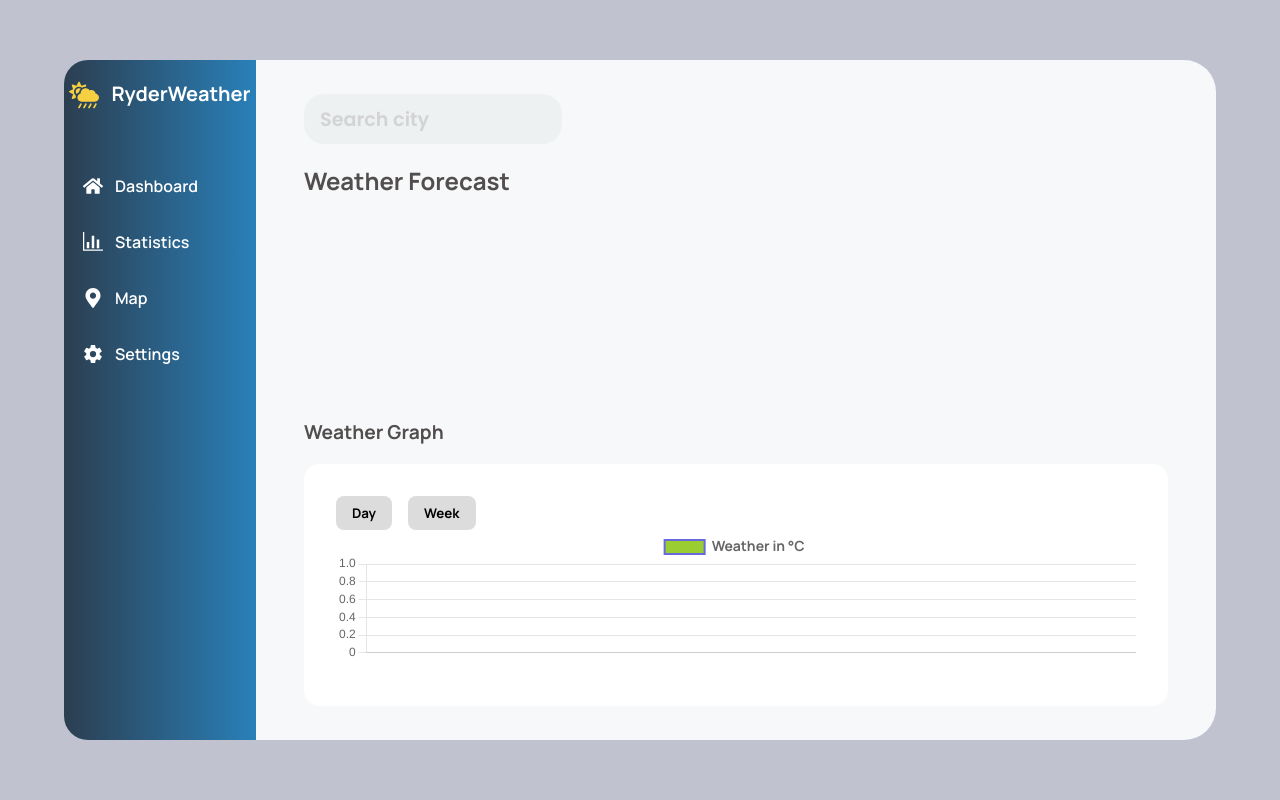
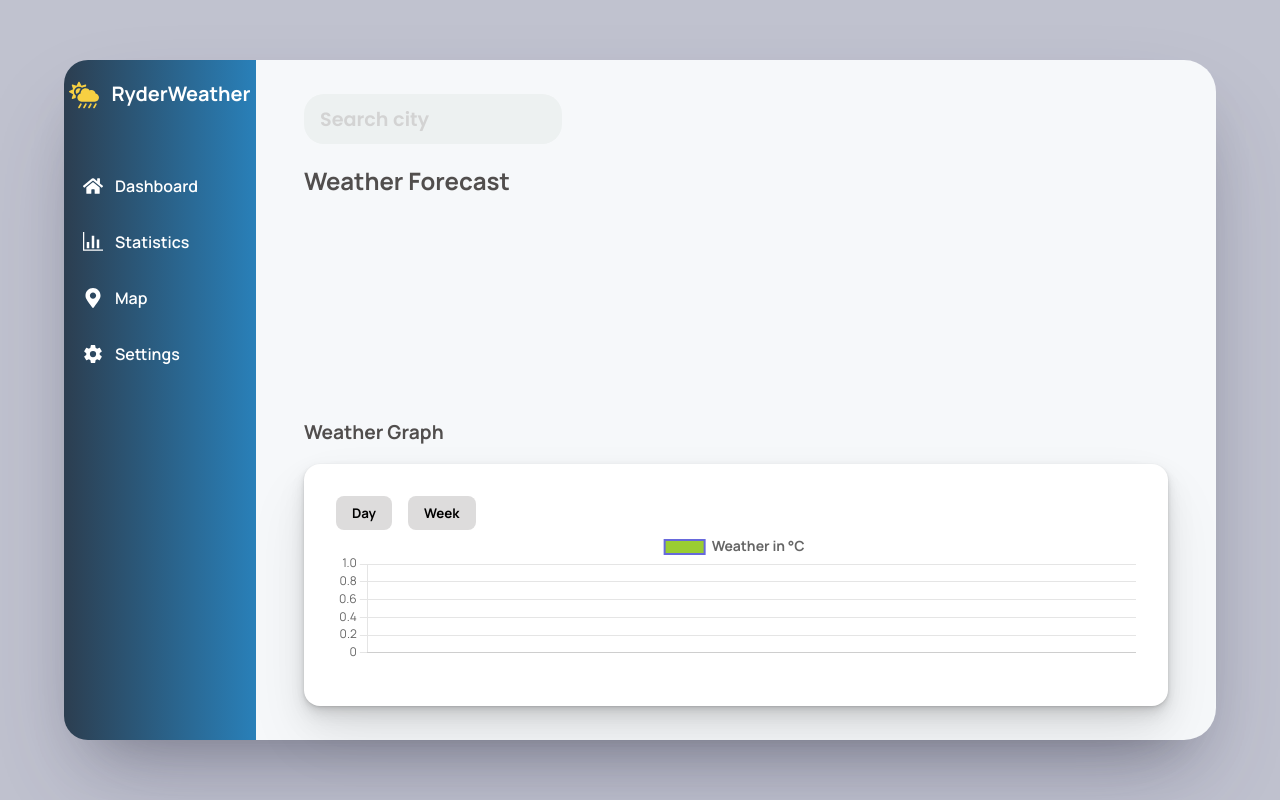
Before and after one commit to sumeetmohite/weather, a React (Create React App) app: page / in a window 1280 px wide. Built offline with nearby package versions, Linux system fonts and the light colour scheme.

Commit message:
changed font and shadow

```diff
--- a/src/App.css
+++ b/src/App.css
@@ -24,6 +24,8 @@ body,
   width: 90%;
   border-radius: 2rem;
   background: #f6f8fa;
+  box-shadow: rgba(50, 50, 93, 0.25) 0px 50px 100px -20px,
+    rgba(0, 0, 0, 0.3) 0px 30px 60px -30px;
 }
 
 ::placeholder {
@@ -117,6 +119,9 @@ body,
   height: 100%;
   border-radius: 1rem;
   padding: 2rem;
+  box-shadow: rgba(0, 0, 0, 0.07) 0px 1px 2px, rgba(0, 0, 0, 0.07) 0px 2px 4px,
+    rgba(0, 0, 0, 0.07) 0px 4px 8px, rgba(0, 0, 0, 0.07) 0px 8px 16px,
+    rgba(0, 0, 0, 0.07) 0px 16px 32px, rgba(0, 0, 0, 0.07) 0px 32px 64px;
 }
 #graph-buttons {
   display: flex;
--- a/src/components/Chart/LineChart.js
+++ b/src/components/Chart/LineChart.js
@@ -1,5 +1,7 @@
 import React from 'react';
-import { Line } from 'react-chartjs-2';
+import { Line, defaults } from 'react-chartjs-2';
+
+defaults.font.family = 'Manrope';
 
 const LineChart = ({data,options}) => (
   <>
--- a/src/components/ThirdRow/ThirdRow.js
+++ b/src/components/ThirdRow/ThirdRow.js
@@ -25,19 +25,9 @@ const ThirdRow = ({weather}) => {
         {
           ticks: {
             beginAtZero: true,
-            font: {
-              family:'Manrope'
-            }
           },
         },
       ],
-    },
-    xAxes:{
-      ticks:{
-        font:{
-          family:'Manrope'
-        }
-      }
     },
     elements:{
       point:{
@@ -51,20 +41,10 @@ const ThirdRow = ({weather}) => {
                     // This more specific font property overrides the global property
                     font: {
                         size: 14,
-                        family: 'Manrope',
                         weight: 'bold'
                     }
                 }
             },
-            tooltip:{
-              bodyFont:{
-                family:'Manrope'
-              },
-              titleFont:{
-                family:'Manrope'
-              }
-            },
-
         },
         height:400,
         responsive: true,
```
